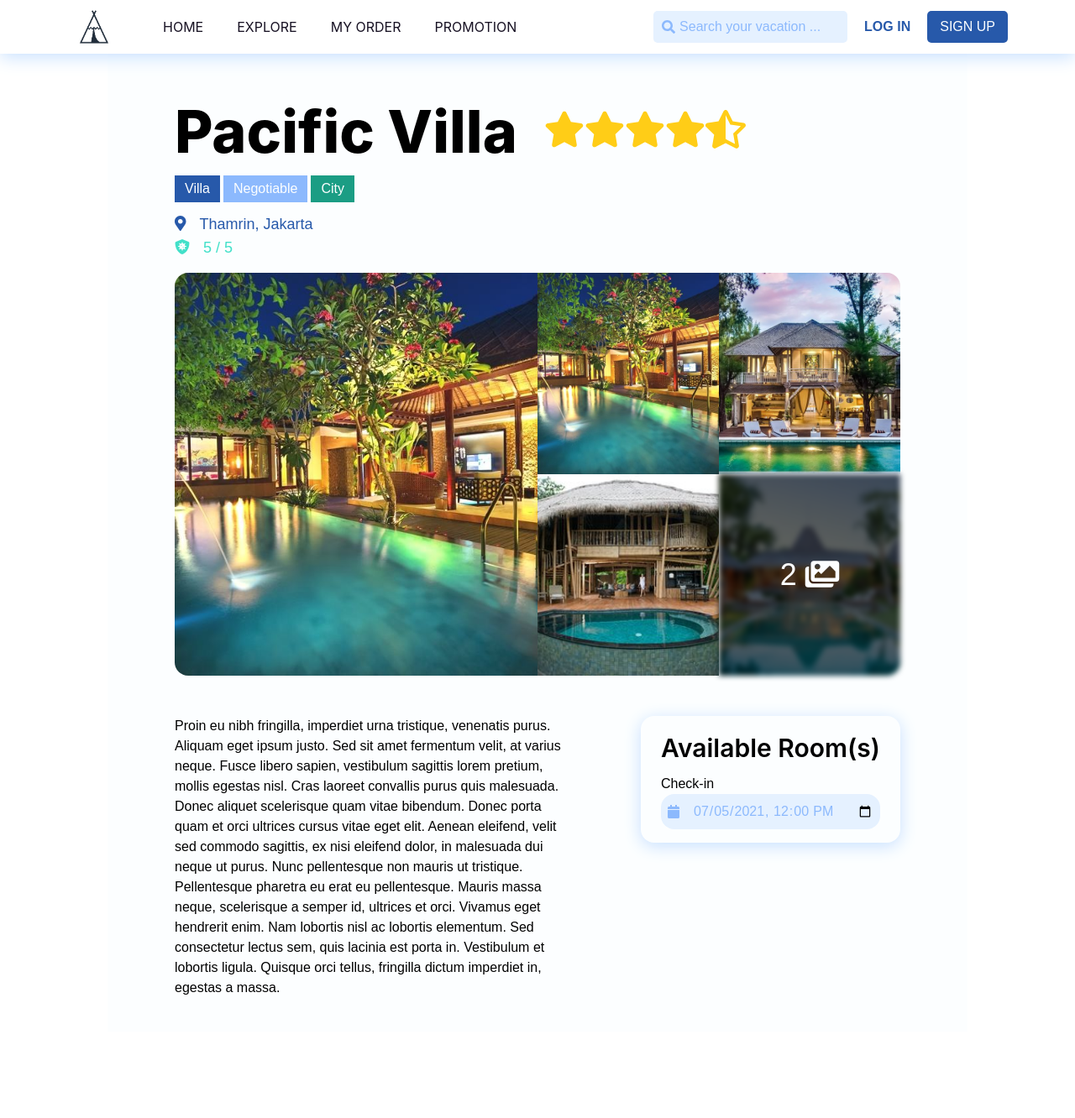
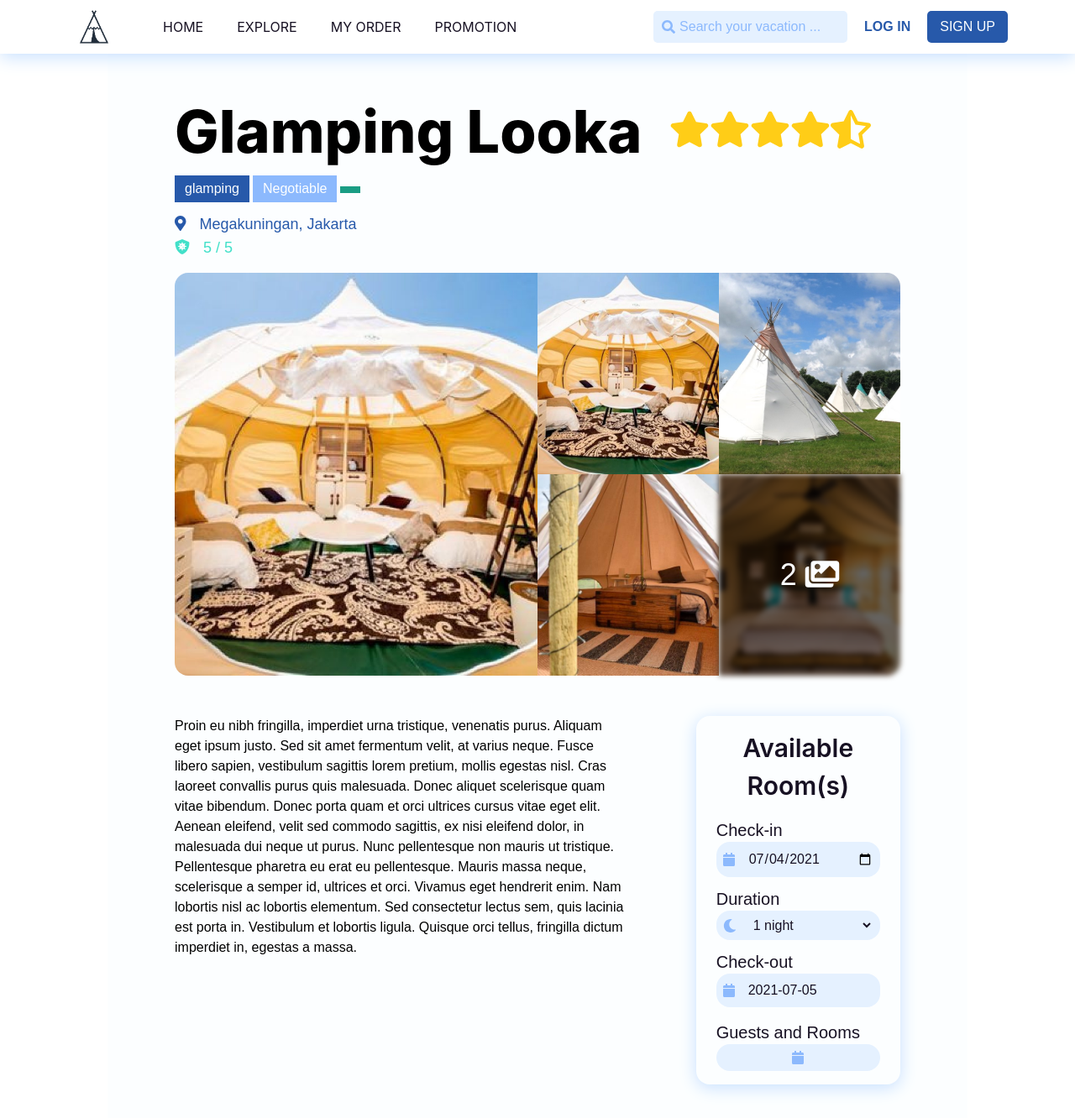
Before and after one commit to jspmarc/TechnoScape-AdAstraAbyssoque, a Vue app: page /detail in a window 1280 px wide. Shown: the whole page at 84% size. Before the commit the page ends 1229 px from the top, so only its background shows below. Built offline with nearby package versions, Linux system fonts and the light colour scheme.

Commit message:
feat(Details): bikin ContentRight

```diff
--- a/src/components/Details/ContentRight.vue
+++ b/src/components/Details/ContentRight.vue
@@ -3,13 +3,42 @@
       <h3 class="inter-semi text-center">
         Available Room(s)
       </h3>
-      <div class="check-in">
-        <label for="check-in-time">Check-in</label>
+      <div class="check-in mt-4">
+        <label for="check-in-time" class="text-xl">Check-in</label>
         <div class="input-container">
-          <font-awesome-icon icon="calendar" class="icon" />
-          <input type="datetime-local" id="check-in-time"
-          class="input w-full"
-            name="check-in-time" value="2021-07-05T12:00" />
+          <font-awesome-icon class="icon" icon="calendar"/>
+          <input type="date" id="check-in-time"
+            class="input w-full ml-4"
+            name="check-in-time"
+            v-model="checkIn"
+            :min="now"
+          />
+        </div>
+      </div>
+      <div class="duration mt-3">
+        <label for="duration" class="text-xl">Duration</label>
+        <div class="input-container">
+          <font-awesome-icon icon="moon" class="icon" />
+          <select class="input-select w-full ml-4" name="duration" v-model="duration">
+            <option v-for="option in durationOptions" :value="option.value" :key="option.value">
+              {{option.text}}
+            </option>
+          </select>
+        </div>
+      </div>
+      <div class="check-out mt-3">
+        <p class="text-xl">Check-out</p>
+        <div class="input-container">
+          <font-awesome-icon class="icon" icon="calendar"/>
+          <span class="w-full ml-4">
+            {{ checkOut() }}
+          </span>
+        </div>
+      </div>
+      <div class="check-in mt-4">
+        <label for="check-in-time" class="text-xl">Guests and Rooms</label>
+        <div class="input-container">
+          <font-awesome-icon class="icon" icon="calendar"/>
         </div>
       </div>
   </div>
@@ -17,9 +46,33 @@
 
 <script>
 export default {
+  data() {
+    return {
+      checkIn: new Date().toISOString().substr(0, 10),
+      duration: 1,
+      durationOptions: [
+        { text: '1 night', value: 1 },
+        { text: '2 nights', value: 2 }
+      ],
+      guestQty: 1,
+      roomQty: 1,
+    };
+  },
   props: {
     description: String,
   },
+  methods: {
+    checkOut() {
+      const toRet = new Date(this.checkIn);
+      toRet.setDate(toRet.getDate() + this.duration);
+      return toRet.toISOString().substr(0, 10);
+    },
+  },
+  computed: {
+    now() {
+      return new Date().toISOString().substr(0, 10);
+    }
+  }
 };
 </script>
 
@@ -28,6 +81,7 @@ export default {
   border-radius: 1rem;
   box-shadow: 0px 4px 20px #C7E0FF;
   padding: 1rem 1.5rem;
+  color: var(--black);
 
   .input-container {
     display: flex;
@@ -35,14 +89,22 @@ export default {
     align-items: center;
 
     background: #e5f1ff;
-    color: #8cb9fd;
+    color: var(--black);
     padding: 0.5rem 0.5rem;
     border-radius: 1rem;
+
+    input:focus,
+    select:focus {
+      outline: none;
+    }
+
+    .icon {
+      color: #8cb9fd;
+    }
 
     .input {
       background: transparent;
       border: none;
-      margin-left: 1rem;
 
       &::placeholder {
         color: #8cb9fd;
@@ -57,13 +119,15 @@ export default {
       &::-moz-focus-outer,
       &:-moz-focusring,
       &:focus {
+        outline: none;
         border: none;
       }
     }
-  }
 
-  .check-in {
-    margin-top: 0.5rem;
+    .input-select {
+      background: transparent;
+      border: none;
+    }
   }
 }
 </style>
--- a/src/components/Details/Title.vue
+++ b/src/components/Details/Title.vue
@@ -6,7 +6,7 @@
       </h1>
       <div class="rating flex ml-8">
         <ReviewStars
-          :count="4.6"
+          :count="4.7"
           :height="'3rem'"
           :width="'3rem'"
         />
@@ -14,9 +14,9 @@
     </div>
 
     <div class="mb-3">
-      <Tag :tagType="'accomodation'" :content="'Villa'" />
+      <Tag :tagType="'accomodation'" :content="type" />
       <Tag :tagType="'negotiation'" />
-      <Tag :tagType="'atmosphere'" :content="'City'" />
+      <Tag :tagType="'atmosphere'" :content="atmosphere" />
     </div>
 
     <div class="location text-lg">
@@ -48,6 +48,8 @@ export default {
     name: String,
     location: String,
     covid: Number,
+    type: String,
+    atmosphere: String,
   }
 };
 </script>
--- a/src/data/accomodation.json
+++ b/src/data/accomodation.json
@@ -1,12 +1,12 @@
 [
   {
     "id": "1",
-    "name": "Pacific Villa",
-    "type": "villa",
+    "name": "Glamping Looka",
+    "type": "glamping",
     "description": "Proin eu nibh fringilla, imperdiet urna tristique, venenatis purus. Aliquam eget ipsum justo. Sed sit amet fermentum velit, at varius neque. Fusce libero sapien, vestibulum sagittis lorem pretium, mollis egestas nisl. Cras laoreet convallis purus quis malesuada. Donec aliquet scelerisque quam vitae bibendum. Donec porta quam et orci ultrices cursus vitae eget elit. Aenean eleifend, velit sed commodo sagittis, ex nisi eleifend dolor, in malesuada dui neque ut purus. Nunc pellentesque non mauris ut tristique. Pellentesque pharetra eu erat eu pellentesque. Mauris massa neque, scelerisque a semper id, ultrices et orci. Vivamus eget hendrerit enim. Nam lobortis nisl ac lobortis elementum. Sed consectetur lectus sem, quis lacinia est porta in. Vestibulum et lobortis ligula. Quisque orci tellus, fringilla dictum imperdiet in, egestas a massa.",
     "atmosphore": "city",
     "negotiable": true,
-    "location": "Thamrin, Jakarta",
+    "location": "Megakuningan, Jakarta",
     "locationLat": -5.136630,
     "locationLon": 119.409576,
     "rooms": [
@@ -61,11 +61,11 @@
       }
     ],
     "photos": [
-      "villa4.jpg",
-      "villa1.jpg",
-      "villa2.jpg",
-      "villa3.jpg",
-      "villa5.jpg"
+      "glamping4.jpg",
+      "glamping5.jpg",
+      "glamping2.jpg",
+      "glamping3.jpeg",
+      "glamping5.jpg"
     ],
     "amenities": {
       "internet": ["LAN", "wi-fi"],
--- a/src/index.css
+++ b/src/index.css
@@ -63,6 +63,18 @@ h3 {
   font-weight: 400;
 }
 
+.nunito-semi {
+  font-family: "Nunito", sans-serif;
+  font-weight: 600;
+}
+
+
+.nunito-bold {
+  font-family: "Nunito", sans-serif;
+  font-weight: 800;
+}
+
+
 /* *** scrollbar *** */
 
 :root {
--- a/src/main.js
+++ b/src/main.js
@@ -23,6 +23,8 @@ import {
   faImages,
   faPaperclip,
   faPaperPlane,
+  faUser,
+  faDoorOpen,
 } from "@fortawesome/free-solid-svg-icons";
 import "./index.css";
 
@@ -45,6 +47,8 @@ library.add(faImages);
 library.add(faPlus);
 library.add(faPaperclip);
 library.add(faPaperPlane);
+library.add(faUser);
+library.add(faDoorOpen);
 
 const app = createApp(App);
 app.use(store);
```
